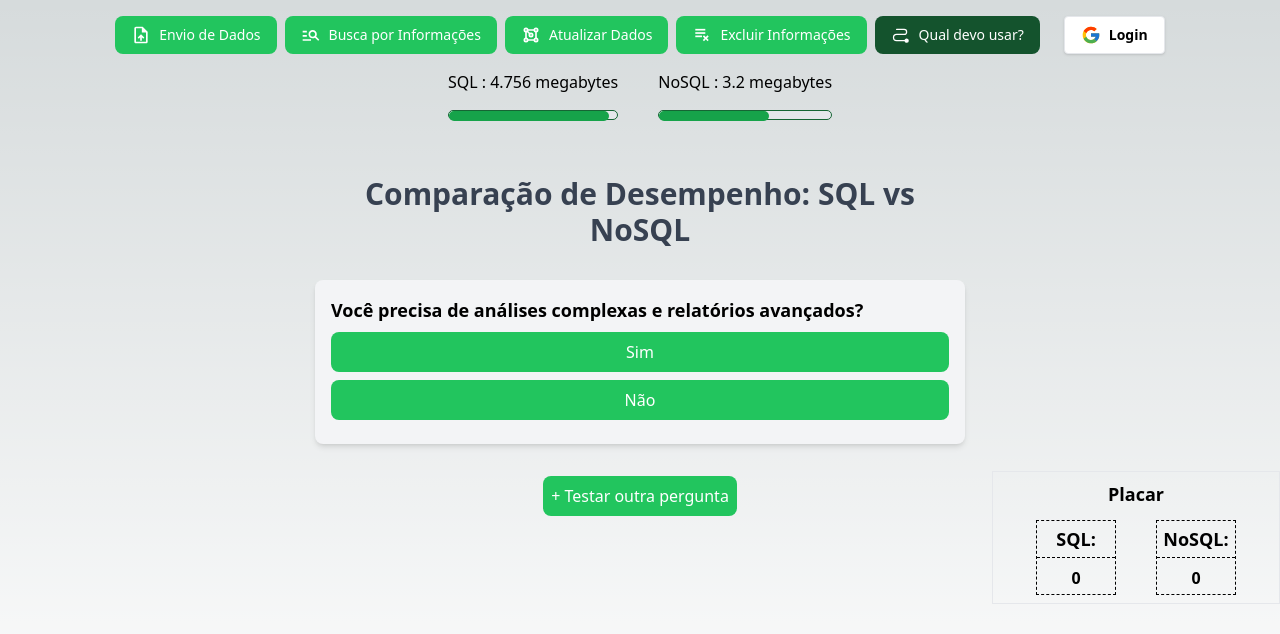
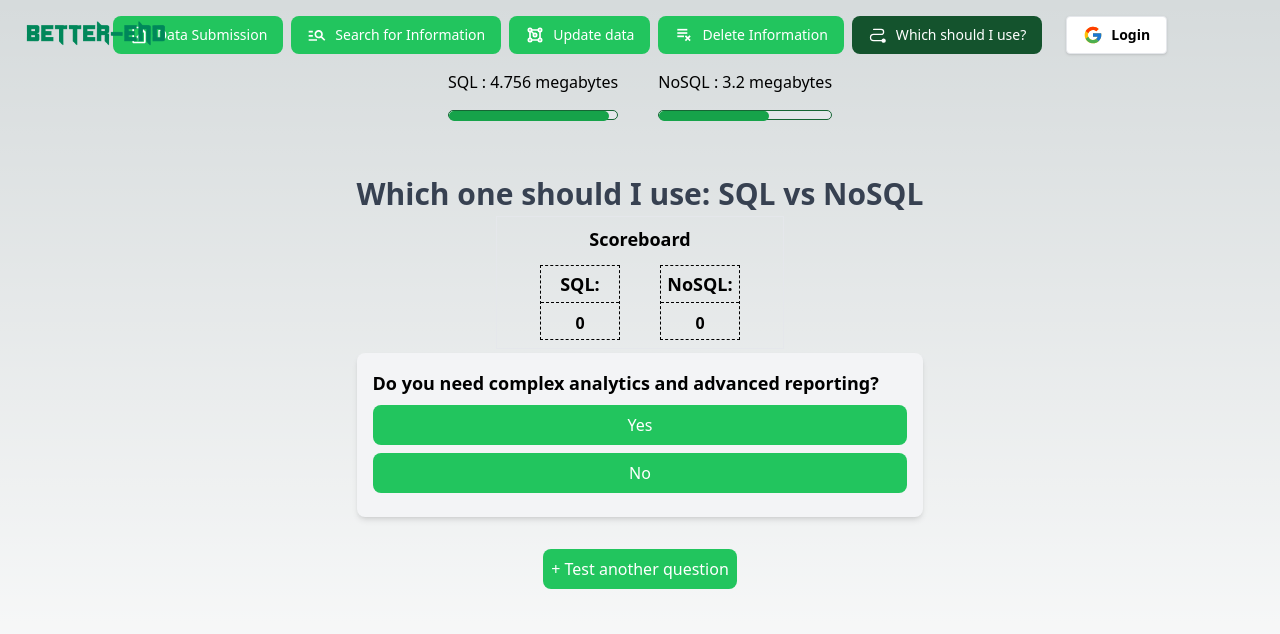
Before and after one commit to cristianoprogramador/better_end_frontend, a React (Vite) app: page /which-one in a window 1280 px wide. Shown: the top 634 px of the page. Built offline with nearby package versions, Linux system fonts and the light colour scheme; no server answers.

Commit message:
feat: change to english

```diff
--- a/src/components/MainLayout/index.tsx
+++ b/src/components/MainLayout/index.tsx
@@ -5,6 +5,7 @@ import { DropdownMenu } from "../DropdownMenu";
 import { TbTopologyComplex } from "react-icons/tb";
 import { CgPlayListRemove } from "react-icons/cg";
 import { PiPathFill } from "react-icons/pi";
+import logo from "@/assets/images/Logo.png";
 
 interface MainLayoutProps {
   children: ReactNode;
@@ -23,7 +24,10 @@ export const MainLayout: React.FC<MainLayoutProps> = ({ children }) => {
   return (
     <div className="flex h-screen bg-theme-bg">
       <div className="flex-1 flex flex-col">
-        <div className="p-4 flex flex-row justify-center relative">
+        <div className="p-4 flex flex-row justify-center">
+          <div className="absolute left-0 xl:top-4 top-20">
+            <img src={logo} alt="" className="w-48"/>
+          </div>
           <ul className="flex flex-row text-white gap-2 text-xs lg:text-sm">
             <li
               className={`px-4 py-2 hover:bg-green-700 bg-green-500 rounded-lg cursor-pointer flex flex-row items-center gap-2 ${
@@ -32,7 +36,7 @@ export const MainLayout: React.FC<MainLayoutProps> = ({ children }) => {
               onClick={() => navigate("/post")}
             >
               <MdUploadFile size={20} className="hidden lg:flex" />
-              Envio de Dados
+              Data Submission
             </li>
             <li
               className={`px-4 py-2 hover:bg-green-700 bg-green-500 rounded-lg cursor-pointer flex flex-row items-center gap-2 ${
@@ -41,7 +45,7 @@ export const MainLayout: React.FC<MainLayoutProps> = ({ children }) => {
               onClick={() => navigate("/get")}
             >
               <MdOutlineManageSearch size={20} className="hidden lg:flex" />
-              Busca por Informações
+              Search for Information
             </li>
             <li
               className={`px-4 py-2 hover:bg-green-700 bg-green-500 rounded-lg cursor-pointer flex flex-row items-center gap-2 ${
@@ -50,7 +54,7 @@ export const MainLayout: React.FC<MainLayoutProps> = ({ children }) => {
               onClick={() => navigate("/update")}
             >
               <TbTopologyComplex size={20} className="hidden lg:flex" />
-              Atualizar Dados
+              Update data
             </li>
             <li
               className={`px-4 py-2 hover:bg-green-700 bg-green-500 rounded-lg cursor-pointer flex flex-row items-center gap-2 ${
@@ -59,7 +63,7 @@ export const MainLayout: React.FC<MainLayoutProps> = ({ children }) => {
               onClick={() => navigate("/delete")}
             >
               <CgPlayListRemove size={20} className="hidden lg:flex" />
-              Excluir Informações
+              Delete Information
             </li>
             <li
               className={`px-4 py-2 hover:bg-green-700 bg-green-500 rounded-lg cursor-pointer flex flex-row items-center gap-2 ${
@@ -68,7 +72,7 @@ export const MainLayout: React.FC<MainLayoutProps> = ({ children }) => {
               onClick={() => navigate("/which-one")}
             >
               <PiPathFill size={20} className="hidden lg:flex" />
-              Qual devo usar?
+              Which should I use?
             </li>
             <DropdownMenu />
           </ul>
--- a/src/pages/Delete/index.tsx
+++ b/src/pages/Delete/index.tsx
@@ -100,7 +100,7 @@ export function Delete() {
     <div className="flex flex-col justify-center items-center p-10">
       <div className="max-w-[800px]">
         <div className="font-bold text-3xl text-gray-700 text-center">
-          Comparação de Desempenho: SQL vs NoSQL
+          Performance Comparison: SQL vs NoSQL
         </div>
 
         <div className="mt-5">
@@ -124,7 +124,7 @@ export function Delete() {
                 }
                 className={`p-2 rounded ${index === 0 ? "ml-[46px]" : ""}`}
               >
-                <option value="">Selecione o Tipo de Filtro</option>
+                <option value="">Select Filter Type</option>
                 {getAvailableFilterOptions(index).map((option) => (
                   <option key={option} value={option}>
                     {option}
@@ -139,10 +139,10 @@ export function Delete() {
                   }
                   className="ml-2 p-2 rounded"
                 >
-                  <option value="">Operador</option>
-                  <option value=">">Maior que</option>
-                  <option value="<">Menor que</option>
-                  <option value="=">Igual a</option>
+                  <option value="">Operator</option>
+                  <option value=">">Bigger then</option>
+                  <option value="<">Less than</option>
+                  <option value="=">Equal to</option>
                 </select>
               )}
               <input
@@ -171,23 +171,23 @@ export function Delete() {
             disabled={isUploading}
             className="mt-5 bg-blue-500 text-white py-2 px-4 rounded"
           >
-            {isUploading ? "Carregando..." : "Deletar"}
+            {isUploading ? "Loading..." : "Search"}
           </button>
           <div className="mt-5">
-            <div>Tempo decorrido: {formatTime(elapsedTime)}</div>
+            <div>Elapsed time : {formatTime(elapsedTime)}</div>
           </div>
         </div>
         <div className="mt-5">
-          <h2 className="font-bold text-xl text-center">Resultados</h2>
+          <h2 className="font-bold text-xl text-center">Results</h2>
           <div className="flex flex-row w-full justify-between gap-4 mt-3">
             <div className="mt-3">
               <h3 className="font-semibold">SQL</h3>
-              <p>Tempo de resposta: {results?.sql?.responseTime} ms</p>
+              <p>Response time: {results?.sql?.responseTime} ms</p>
               <pre>{JSON.stringify(results?.sql?.data, null, 2)}</pre>
             </div>
             <div className="mt-3">
               <h3 className="font-semibold">NoSQL</h3>
-              <p>Tempo de resposta: {results?.noSql?.responseTime} ms</p>
+              <p>Response time: {results?.noSql?.responseTime} ms</p>
               <pre>{JSON.stringify(results?.noSql?.data, null, 2)}</pre>
             </div>
           </div>
--- a/src/pages/Get/index.tsx
+++ b/src/pages/Get/index.tsx
@@ -100,12 +100,10 @@ export function Get() {
     <div className="flex flex-col justify-center items-center p-10">
       <div className="max-w-[800px]">
         <div className="font-bold text-3xl text-gray-700 text-center">
-          Comparação de Desempenho: SQL vs NoSQL
+          Performance Comparison: SQL vs NoSQL
         </div>
         <div className="mt-5">
-          <h2 className="font-bold text-2xl text-gray-700 text-center">
-            Get
-          </h2>
+          <h2 className="font-bold text-2xl text-gray-700 text-center">Get</h2>
           {filters.map((filter, index) => (
             <div key={index} className="mb-3 flex items-center mt-5">
               {index > 0 && (
@@ -123,7 +121,7 @@ export function Get() {
                 }
                 className={`p-2 rounded ${index === 0 ? "ml-[46px]" : ""}`}
               >
-                <option value="">Selecione o Tipo de Filtro</option>
+                <option value="">Select Filter Type</option>
                 {getAvailableFilterOptions(index).map((option) => (
                   <option key={option} value={option}>
                     {option}
@@ -138,10 +136,10 @@ export function Get() {
                   }
                   className="ml-2 p-2 rounded"
                 >
-                  <option value="">Operador</option>
-                  <option value=">">Maior que</option>
-                  <option value="<">Menor que</option>
-                  <option value="=">Igual a</option>
+                  <option value="">Operator</option>
+                  <option value=">">Bigger then</option>
+                  <option value="<">Less than</option>
+                  <option value="=">Equal to</option>
                 </select>
               )}
               <input
@@ -170,23 +168,23 @@ export function Get() {
             disabled={isUploading}
             className="mt-5 bg-blue-500 text-white py-2 px-4 rounded"
           >
-            {isUploading ? "Carregando..." : "Buscar"}
+            {isUploading ? "Loading..." : "Search"}
           </button>
           <div className="mt-5">
-            <div>Tempo decorrido: {formatTime(elapsedTime)}</div>
+            <div>Elapsed time : {formatTime(elapsedTime)}</div>
           </div>
         </div>
         <div className="mt-5">
-          <h2 className="font-bold text-xl text-center">Resultados</h2>
+          <h2 className="font-bold text-xl text-center">Results</h2>
           <div className="flex flex-row w-full justify-between gap-4 mt-3">
             <div className="mt-3">
               <h3 className="font-semibold">SQL</h3>
-              <p>Tempo de resposta: {results?.sql?.responseTime} ms</p>
+              <p>Response time: {results?.sql?.responseTime} ms</p>
               <pre>{JSON.stringify(results?.sql?.data, null, 2)}</pre>
             </div>
             <div className="mt-3">
               <h3 className="font-semibold">NoSQL</h3>
-              <p>Tempo de resposta: {results?.noSql?.responseTime} ms</p>
+              <p>Response time: {results?.noSql?.responseTime} ms</p>
               <pre>{JSON.stringify(results?.noSql?.data, null, 2)}</pre>
             </div>
           </div>
--- a/src/pages/Post/index.tsx
+++ b/src/pages/Post/index.tsx
@@ -52,15 +52,15 @@ export function Post() {
     <div className="flex flex-col justify-center items-center p-10">
       <div className="max-w-[800px]">
         <div className="font-bold text-3xl text-gray-700 text-center">
-          Comparação de Desempenho: SQL vs NoSQL
+          Performance Comparison: SQL vs NoSQL
         </div>
         <div className="flex flex-col justify-center items-center">
           <div className="flex flex-row gap-4 rounded mt-5 justify-center items-center p-4 border-dashed border border-cyan-950 cursor-pointer hover:bg-gray-300">
             <div className="flex flex-col justify-center items-center">
-              <div>Baixe o Arquivo</div>
+              <div>Download the File</div>
               <div className="text-xs text-justify w-3/4">
-                (O arquivo é fixo para evitar manipulação e erros, mas clique aqui para
-                baixar e ver o conteudo)
+                (The file is fixed to avoid manipulation and errors, but click
+                here to download and see the content )
               </div>
             </div>
             <div>
@@ -71,7 +71,7 @@ export function Post() {
             className="p-2 mt-5 hover:bg-green-700 bg-green-500 rounded-lg cursor-pointer flex flex-row items-center gap-3 text-white"
             onClick={startTimer}
           >
-            Clique para Carregar
+            Click to Load
           </div>
         </div>
         <div className="flex flex-row justify-center gap-10 w-full mt-6">
@@ -102,16 +102,16 @@ export function Post() {
         <div className="flex flex-row gap-4 rounded mt-5 justify-center items-center p-4 border-dashed border border-cyan-950">
           <div className="flex flex-col justify-center items-center">
             <div className="text-base">
-              Acima iremos testar a velocidade para o backend pegar o arquivo e
-              cadastrar nas devidas tabelas
+              Above we will test the speed for the backend to get the file and
+              register in the appropriate tables
             </div>
             <div className="text-base mt-10">
-              Ao clicar no botão para Carregar, primeiro iremos enviar a
-              planilha para o banco de dados SQL e assim que obtermos a resposta
-              de sucesso iremos parar o cronometro, logo em seguida iremos fazer
-              o mesmo para o banco de dados NoSQL
+              When you click the Upload button, we will first send the
+              spreadsheet to the SQL database and once we get the answer of
+              success we will stop the timer, then we will do same for NoSQL
+              database
             </div>
-            <div className="text-sm">(Os arquivos são os mesmos)</div>
+            <div className="text-sm">(The files are the same )</div>
           </div>
         </div>
       </div>
--- a/src/pages/Update/index.tsx
+++ b/src/pages/Update/index.tsx
@@ -122,7 +122,7 @@ export function Update() {
     <div className="flex flex-col justify-center items-center p-10">
       <div className="max-w-[800px]">
         <div className="font-bold text-3xl text-gray-700 text-center">
-          Comparação de Desempenho: SQL vs NoSQL
+          Performance Comparison: SQL vs NoSQL
         </div>
         <div className="mt-5">
           <h2 className="font-bold text-2xl text-gray-700 text-center">
@@ -131,7 +131,7 @@ export function Update() {
 
           <div>
             <h3 className="font-bold text-xl text-gray-700 mt-10">
-              Campos para Atualizar
+              Fields to Update
             </h3>
             {filters.map((filter, index) => (
               <div key={index} className="mb-3 flex items-center">
@@ -150,7 +150,7 @@ export function Update() {
                   }
                   className={`p-2 rounded ${index === 0 ? "ml-[46px]" : ""}`}
                 >
-                  <option value="">Selecione o Tipo de Filtro</option>
+                  <option value="">Select Filter Type</option>
                   {filterOptions.map((option) => (
                     <option key={option} value={option}>
                       {option}
@@ -165,7 +165,7 @@ export function Update() {
                     }
                     className="ml-2 p-2 rounded"
                   >
-                    <option value="">Operador</option>
+                    <option value="">Operator</option>
                     {operatorOptions.map((option) => (
                       <option key={option} value={option}>
                         {option}
@@ -194,7 +194,7 @@ export function Update() {
           </div>
           <div className="mt-5">
             <h3 className="font-bold text-xl text-gray-700">
-              Campos para Atualizar
+              Fields to Update
             </h3>
             {updateFields.map((field, index) => (
               <div key={index} className="mb-3 flex items-center">
@@ -213,7 +213,7 @@ export function Update() {
                   }
                   className={`p-2 rounded ${index === 0 ? "ml-[46px]" : ""}`}
                 >
-                  <option value="">Selecione o Campo</option>
+                  <option value="">Select Field</option>
                   {filterOptions.map((option) => (
                     <option key={option} value={option}>
                       {option}
@@ -247,24 +247,24 @@ export function Update() {
               disabled={isUploading}
               className="mt-5 bg-blue-500 text-white py-2 px-4 rounded"
             >
-              {isUploading ? "Atualizando..." : "Atualizar"}
+              {isUploading ? "Updating..." : "Update"}
             </button>
             <div className="mt-5">
-              <div>Tempo decorrido: {formatTime(elapsedTime)}</div>
+              <div>Elapsed time: {formatTime(elapsedTime)}</div>
             </div>
           </div>
         </div>
         <div className="mt-5">
-          <h2 className="font-bold text-xl text-center">Resultados</h2>
+          <h2 className="font-bold text-xl text-center">Results</h2>
           <div className="flex flex-row w-full justify-between gap-4 mt-3">
             <div className="mt-3">
               <h3 className="font-semibold">SQL</h3>
-              <p>Tempo de resposta: {results?.sql?.responseTime} ms</p>
+              <p>Response time: {results?.sql?.responseTime} ms</p>
               <pre>{JSON.stringify(results?.sql?.data, null, 2)}</pre>
             </div>
             <div className="mt-3">
               <h3 className="font-semibold">NoSQL</h3>
-              <p>Tempo de resposta: {results?.noSql?.responseTime} ms</p>
+              <p>Response time: {results?.noSql?.responseTime} ms</p>
               <pre>{JSON.stringify(results?.noSql?.data, null, 2)}</pre>
             </div>
           </div>
--- a/src/pages/WhichOne/index.tsx
+++ b/src/pages/WhichOne/index.tsx
@@ -1,5 +1,5 @@
 import React, { useEffect, useState } from "react";
-import { questions } from "@/utils/questions-pt";
+import { questions } from "@/utils/questions-en";
 
 interface Option {
   answer: string;
@@ -72,10 +72,33 @@ export function WhichOne() {
   const noSqlBgClass = noSqlCount > sqlCount ? "bg-green-200" : "";
 
   return (
-    <div className="flex flex-col justify-center items-center p-10 relative">
+    <div className="flex flex-col justify-center items-center p-10">
       <div className="max-w-[650px] mb-20">
-        <div className="font-bold text-3xl text-gray-700 text-center mb-8">
-          Comparação de Desempenho: SQL vs NoSQL
+        <div className="font-bold text-3xl text-gray-700 text-center">
+          Which one should I use: SQL vs NoSQL
+        </div>
+        <div className="flex w-full justify-center items-center">
+          <div className="my-1 border w-72 py-2">
+            <div className="text-lg text-center font-semibold">Scoreboard</div>
+            <div className="flex flex-row justify-center items-center gap-10 mt-3">
+              <div
+                className={`flex flex-col justify-center items-center gap-1 border border-black border-dashed text-center w-20 ${sqlBgClass}`}
+              >
+                <div className="text-lg font-bold border-b border-black border-dashed p-1 flex w-full text-center items-center justify-center">
+                  SQL:
+                </div>
+                <div className="text-base font-bold p-1">{sqlCount}</div>
+              </div>
+              <div
+                className={`flex flex-col justify-center items-center gap-1 border border-black border-dashed text-center w-20 ${noSqlBgClass}`}
+              >
+                <div className="text-lg font-bold border-b border-black border-dashed p-1 flex w-full text-center items-center justify-center">
+                  NoSQL:
+                </div>
+                <div className="text-base font-bold p-1">{noSqlCount}</div>
+              </div>
+            </div>
+          </div>
         </div>
         {shuffledQuestions.map((question) =>
           visibleQuestions.includes(question.id) ? (
@@ -105,7 +128,7 @@ export function WhichOne() {
               </div>
               {responses[question.id] && (
                 <div className="mt-2 text-blue-600 font-semibold">
-                  Recomendação: {responses[question.id]}
+                  Recommendation : {responses[question.id]}
                 </div>
               )}
             </div>
@@ -117,31 +140,10 @@ export function WhichOne() {
               onClick={showNextQuestion}
               className="mt-4 p-2 bg-green-500 text-white rounded-lg hover:bg-green-700"
             >
-              + Testar outra pergunta
+              + Test another question
             </button>
           </div>
         )}
-        <div className="my-8 border w-72 py-2 absolute bottom-0 right-0 z-10">
-          <div className="text-lg text-center font-semibold">Placar</div>
-          <div className="flex flex-row justify-center items-center gap-10 mt-3">
-            <div
-              className={`flex flex-col justify-center items-center gap-1 border border-black border-dashed text-center w-20 ${sqlBgClass}`}
-            >
-              <div className="text-lg font-bold border-b border-black border-dashed p-1 flex w-full text-center items-center justify-center">
-                SQL:
-              </div>
-              <div className="text-base font-bold p-1">{sqlCount}</div>
-            </div>
-            <div
-              className={`flex flex-col justify-center items-center gap-1 border border-black border-dashed text-center w-20 ${noSqlBgClass}`}
-            >
-              <div className="text-lg font-bold border-b border-black border-dashed p-1 flex w-full text-center items-center justify-center">
-                NoSQL:
-              </div>
-              <div className="text-base font-bold p-1">{noSqlCount}</div>
-            </div>
-          </div>
-        </div>
       </div>
     </div>
   );
--- /dev/null
+++ b/src/utils/questions-en.ts
@@ -0,0 +1,172 @@
+export const questions = [
+  {
+    id: 1,
+    question: "Do your data have a fixed and well-defined structure?",
+    options: [
+      { answer: "Yes", result: "SQL" },
+      { answer: "No", result: "NoSQL" },
+    ],
+  },
+  {
+    id: 2,
+    question: "Do the data have many complex relationships?",
+    options: [
+      { answer: "Yes", result: "SQL" },
+      { answer: "No", result: "NoSQL" },
+    ],
+  },
+  {
+    id: 3,
+    question: "What is the scalability priority for your project?",
+    options: [
+      { answer: "Vertical (scaling on a single server)", result: "SQL" },
+      { answer: "Horizontal (adding more servers)", result: "NoSQL" },
+    ],
+  },
+  {
+    id: 4,
+    question: "Is immediate data consistency crucial for your application?",
+    options: [
+      { answer: "Yes", result: "SQL" },
+      { answer: "No", result: "NoSQL" },
+    ],
+  },
+  {
+    id: 5,
+    question:
+      "Does your application require complex transactions (ACID - Atomicity, Consistency, Isolation, Durability)?",
+    options: [
+      { answer: "Yes", result: "SQL" },
+      { answer: "No", result: "NoSQL" },
+    ],
+  },
+  {
+    id: 6,
+    question: "Does your application perform many complex queries and joins?",
+    options: [
+      { answer: "Yes", result: "SQL" },
+      { answer: "No", result: "NoSQL" },
+    ],
+  },
+  {
+    id: 7,
+    question: "Can the schema of your data change frequently?",
+    options: [
+      { answer: "Yes", result: "NoSQL" },
+      { answer: "No", result: "SQL" },
+    ],
+  },
+  {
+    id: 8,
+    question:
+      "Does your application need to handle large volumes of unstructured or semi-structured data?",
+    options: [
+      { answer: "Yes", result: "NoSQL" },
+      { answer: "No", result: "SQL" },
+    ],
+  },
+  {
+    id: 9,
+    question: "What types of data will your application store?",
+    options: [
+      { answer: "Tabular and structured data", result: "SQL" },
+      {
+        answer: "Documents, key-value, graphs, columnar data",
+        result: "NoSQL",
+      },
+    ],
+  },
+  {
+    id: 10,
+    question: "Do you need complex analytics and advanced reporting?",
+    options: [
+      { answer: "Yes", result: "SQL" },
+      { answer: "No", result: "NoSQL" },
+    ],
+  },
+  {
+    id: 11,
+    question: "Is low latency an essential requirement for your application?",
+    options: [
+      { answer: "Yes", result: "NoSQL" },
+      { answer: "No", result: "SQL" },
+    ],
+  },
+  {
+    id: 12,
+    question: "Does your application perform more read or write operations?",
+    options: [
+      { answer: "More reads", result: "SQL" },
+      { answer: "More writes", result: "NoSQL" },
+    ],
+  },
+  {
+    id: 13,
+    question:
+      "Does your application need to continue functioning even with partial network failures?",
+    options: [
+      { answer: "Yes", result: "NoSQL" },
+      { answer: "No", result: "SQL" },
+    ],
+  },
+  {
+    id: 14,
+    question: "What is the priority in terms of ease of use and configuration?",
+    options: [
+      { answer: "High priority", result: "SQL" },
+      { answer: "Lower priority", result: "NoSQL" },
+    ],
+  },
+  {
+    id: 15,
+    question:
+      "Does your project require integration with various third-party tools?",
+    options: [
+      { answer: "Yes", result: "SQL" },
+      { answer: "No", result: "NoSQL" },
+    ],
+  },
+  {
+    id: 16,
+    question:
+      "Do your data fit better into a relational model or a flexible document/key-value/column model?",
+    options: [
+      { answer: "Relational", result: "SQL" },
+      { answer: "Flexible", result: "NoSQL" },
+    ],
+  },
+  {
+    id: 17,
+    question: "Does data retrieval need to be fast and frequent?",
+    options: [
+      { answer: "Yes", result: "NoSQL" },
+      { answer: "No", result: "SQL" },
+    ],
+  },
+  {
+    id: 18,
+    question:
+      "What is the complexity of the environment where the database will be implemented?",
+    options: [
+      { answer: "Less complex", result: "SQL" },
+      { answer: "More complex", result: "NoSQL" },
+    ],
+  },
+  {
+    id: 19,
+    question: "What is your priority in relation to the database cost?",
+    options: [
+      { answer: "Low cost", result: "NoSQL" },
+      { answer: "Not a problem", result: "SQL" },
+    ],
+  },
+  {
+    id: 20,
+    question:
+      "Does your project need to comply with strict regulations and frequent audits?",
+    options: [
+      { answer: "Yes", result: "SQL" },
+      { answer: "No", result: "NoSQL" },
+    ],
+  },
+];
```
Also changed, not shown: src/components/DropdownMenu/index.tsx (+6 -6 lines), src/assets/images/Logo.png (added).
